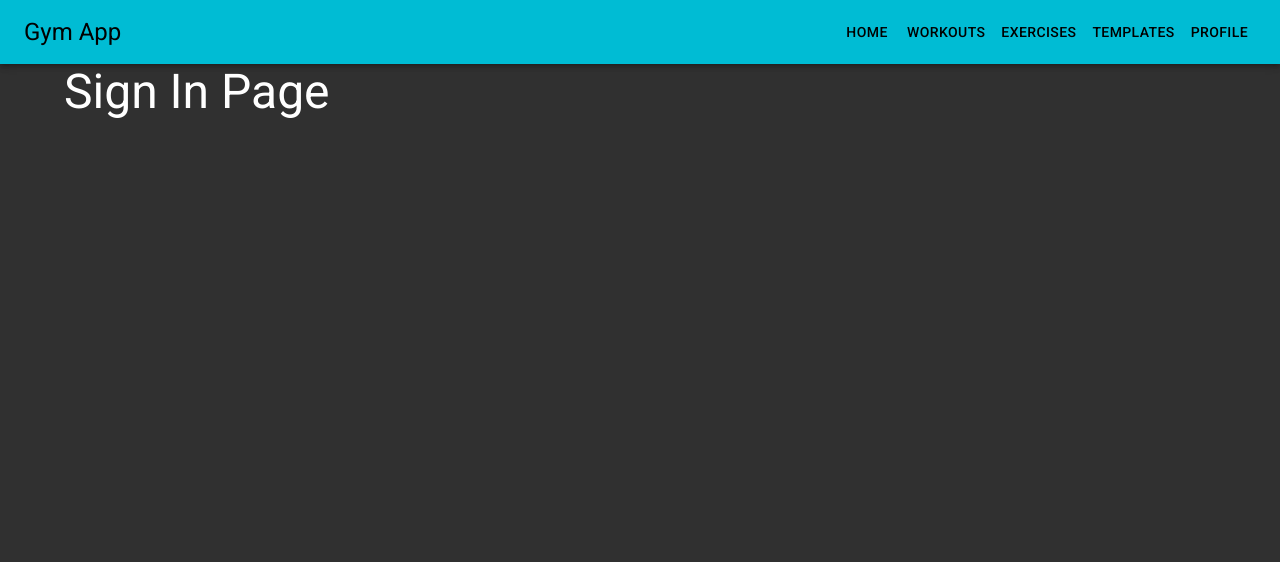
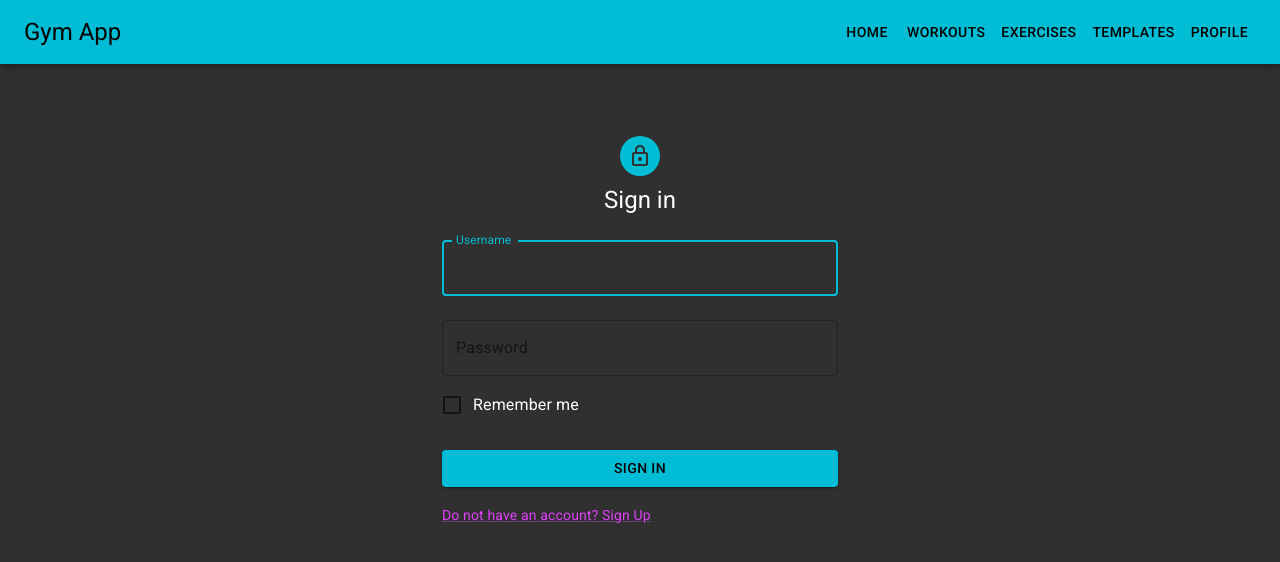
Before and after one commit to toukolonka/gym, a React (Create React App) app in the folder client/: page /sign-in in a window 1280 px wide. Shown: the top 562 px of the page. Built offline with nearby package versions, Linux system fonts and the light colour scheme.

Commit message:
Created Sign in and Sign up forms

```diff
--- /dev/null
+++ b/client/src/components/SignInForm/SignInForm.jsx
@@ -0,0 +1,89 @@
+import React from 'react';
+import Avatar from '@mui/material/Avatar';
+import Button from '@mui/material/Button';
+import CssBaseline from '@mui/material/CssBaseline';
+import TextField from '@mui/material/TextField';
+import FormControlLabel from '@mui/material/FormControlLabel';
+import Checkbox from '@mui/material/Checkbox';
+import Link from '@mui/material/Link';
+import Grid from '@mui/material/Grid';
+import Box from '@mui/material/Box';
+import LockOutlinedIcon from '@mui/icons-material/LockOutlined';
+import Typography from '@mui/material/Typography';
+import Container from '@mui/material/Container';
+
+const SignInForm = () => {
+  const handleSubmit = (event) => {
+    event.preventDefault();
+    const data = new FormData(event.currentTarget);
+    // eslint-disable-next-line no-console
+    console.log({
+      username: data.get('username'),
+      password: data.get('password'),
+    });
+  };
+
+  return (
+    <Container component="main" maxWidth="xs">
+      <CssBaseline />
+      <Box
+        sx={{
+          marginTop: 8,
+          display: 'flex',
+          flexDirection: 'column',
+          alignItems: 'center',
+        }}
+      >
+        <Avatar sx={{ m: 1, bgcolor: 'primary.main' }}>
+          <LockOutlinedIcon />
+        </Avatar>
+        <Typography component="h1" variant="h5">
+          Sign in
+        </Typography>
+        <Box component="form" onSubmit={handleSubmit} noValidate sx={{ mt: 1 }}>
+          <TextField
+            margin="normal"
+            fullWidth
+            name="username"
+            label="Username"
+            id="username"
+            autoComplete="username"
+            color="primary"
+            autoFocus
+          />
+          <TextField
+            margin="normal"
+            fullWidth
+            name="password"
+            label="Password"
+            type="password"
+            id="password"
+            autoComplete="current-password"
+            color="primary"
+          />
+          <FormControlLabel
+            control={<Checkbox value="remember" color="primary" />}
+            label="Remember me"
+          />
+          <Button
+            type="submit"
+            fullWidth
+            variant="contained"
+            sx={{ mt: 3, mb: 2 }}
+          >
+            Sign In
+          </Button>
+          <Grid container>
+            <Grid item>
+              <Link href="/sign-up" variant="body2" color="secondary">
+                Do not have an account? Sign Up
+              </Link>
+            </Grid>
+          </Grid>
+        </Box>
+      </Box>
+    </Container>
+  );
+};
+
+export default SignInForm;
--- /dev/null
+++ b/client/src/components/SignUpForm/SignUpForm.jsx
@@ -0,0 +1,97 @@
+import React from 'react';
+import Avatar from '@mui/material/Avatar';
+import Button from '@mui/material/Button';
+import CssBaseline from '@mui/material/CssBaseline';
+import TextField from '@mui/material/TextField';
+import Link from '@mui/material/Link';
+import Grid from '@mui/material/Grid';
+import Box from '@mui/material/Box';
+import LockOutlinedIcon from '@mui/icons-material/LockOutlined';
+import Typography from '@mui/material/Typography';
+import Container from '@mui/material/Container';
+
+const SignUpForm = () => {
+  const handleSubmit = (event) => {
+    event.preventDefault();
+    const data = new FormData(event.currentTarget);
+    // eslint-disable-next-line no-console
+    console.log({
+      email: data.get('email'),
+      username: data.get('username'),
+      password: data.get('password'),
+    });
+  };
+
+  return (
+    <Container component="main" maxWidth="xs">
+      <CssBaseline />
+      <Box
+        sx={{
+          marginTop: 8,
+          display: 'flex',
+          flexDirection: 'column',
+          alignItems: 'center',
+        }}
+      >
+        <Avatar sx={{ m: 1, bgcolor: 'secondary.main' }}>
+          <LockOutlinedIcon />
+        </Avatar>
+        <Typography component="h1" variant="h5">
+          Sign up
+        </Typography>
+        <Box component="form" onSubmit={handleSubmit} noValidate sx={{ mt: 1 }}>
+          <TextField
+            margin="normal"
+            required
+            fullWidth
+            id="email"
+            label="Email Address"
+            name="email"
+            autoComplete="email"
+            autoFocus
+            color="secondary"
+          />
+          <TextField
+            margin="normal"
+            required
+            fullWidth
+            name="username"
+            label="Username"
+            id="username"
+            autoComplete="username"
+            color="secondary"
+          />
+          <TextField
+            margin="normal"
+            required
+            fullWidth
+            name="password"
+            label="Password"
+            type="password"
+            id="password"
+            autoComplete="current-password"
+            color="secondary"
+          />
+          <Button
+            type="submit"
+            fullWidth
+            variant="contained"
+            sx={{ mt: 3, mb: 2 }}
+            color="secondary"
+          >
+            Sign Up
+          </Button>
+          <Grid container>
+            <Grid item>
+              <Link href="/sign-in" variant="body2">
+                Already have an account? Sign In
+              </Link>
+            </Grid>
+          </Grid>
+        </Box>
+      </Box>
+    </Container>
+  );
+};
+
+export default SignUpForm;
--- a/client/src/pages/SignIn/SignIn.jsx
+++ b/client/src/pages/SignIn/SignIn.jsx
@@ -1,10 +1,10 @@
 import React from 'react';
-import Typography from '@mui/material/Typography';
+import SignInForm from '../../components/SignInForm/SignInForm';
 
 const SignIn = () => (
-  <Typography variant="h3" component="h3">
-    Sign In Page
-  </Typography>
+  <>
+    <SignInForm />
+  </>
 );
 
 export default SignIn;
--- a/client/src/pages/SignUp/SignUp.jsx
+++ b/client/src/pages/SignUp/SignUp.jsx
@@ -1,10 +1,10 @@
 import React from 'react';
-import Typography from '@mui/material/Typography';
+import SignUpForm from '../../components/SignUpForm/SignUpForm';
 
 const SignUp = () => (
-  <Typography variant="h3" component="h3">
-    Sign Up Page
-  </Typography>
+  <>
+    <SignUpForm />
+  </>
 );
 
 export default SignUp;
```
